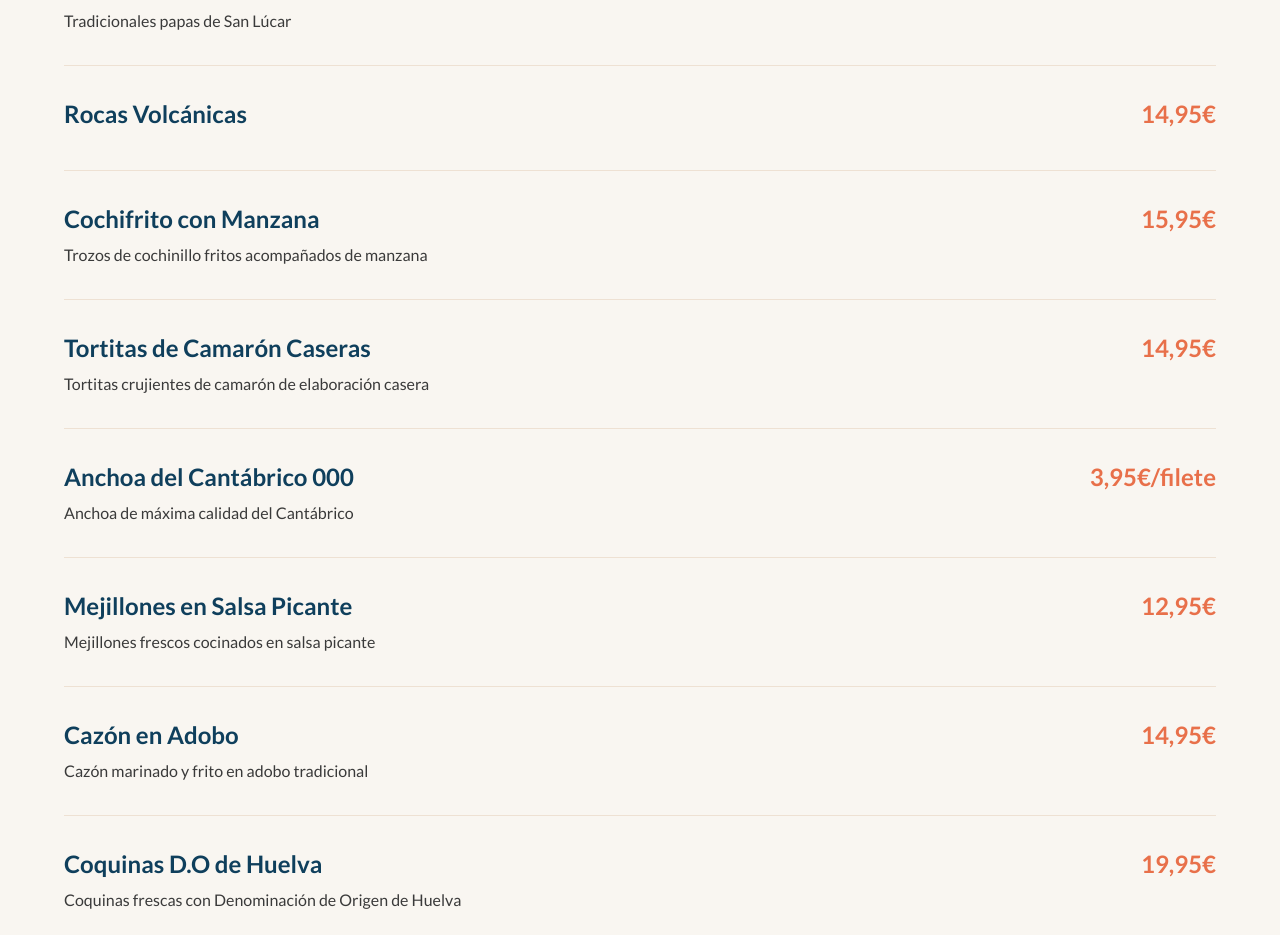
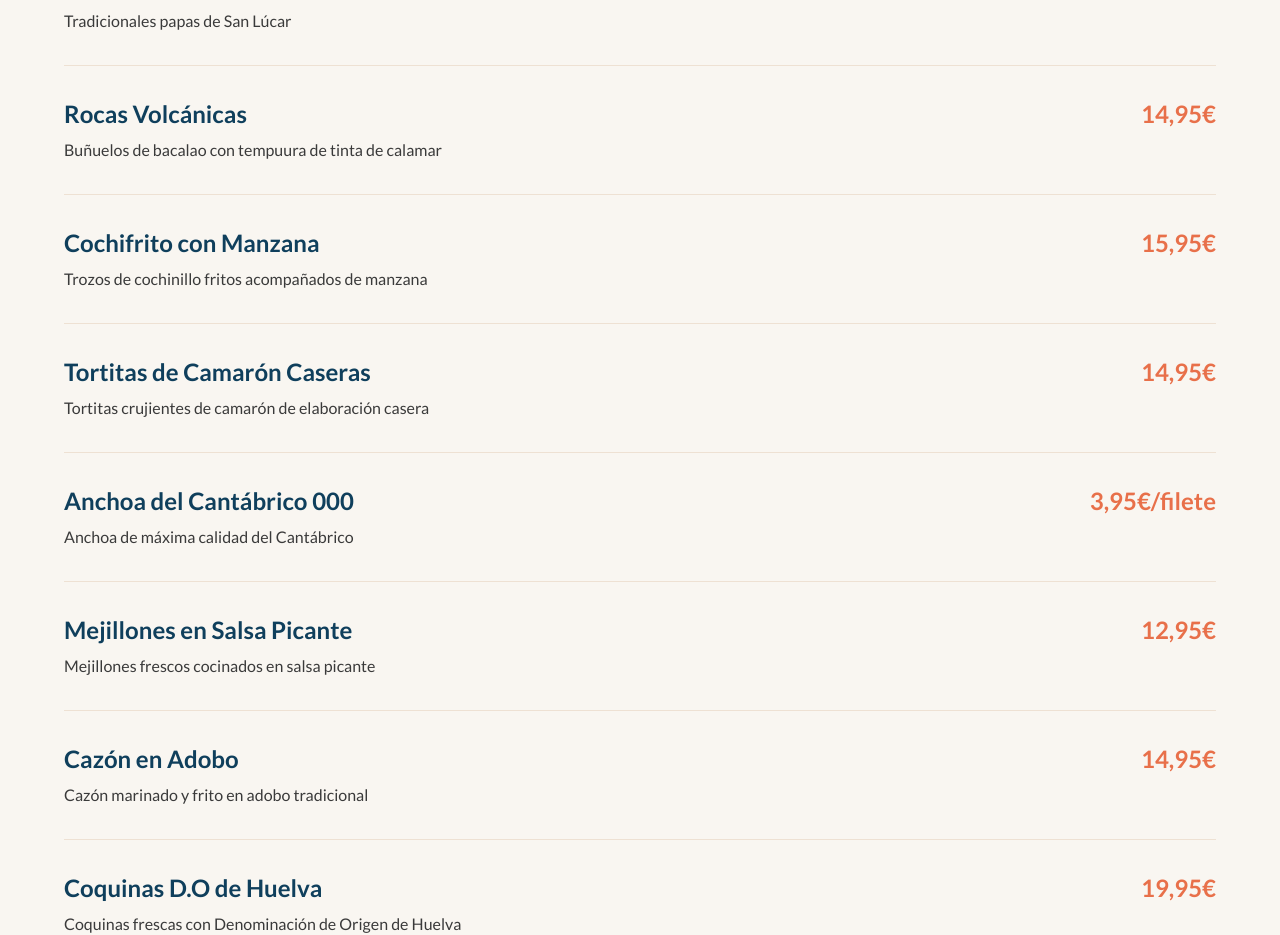
Before and after one commit to yerayhurtado/raco-de-huelva, a Next.js app: page / in a window 1280 px wide. Shown: the part 5380-6315 px from the top of the page. Built offline with nearby package versions, Linux system fonts and the light colour scheme.

Commit message:
Update Carta.tsx

```diff
--- a/src/app/Carta/Carta.tsx
+++ b/src/app/Carta/Carta.tsx
@@ -28,7 +28,7 @@ const menuItems: Record<MenuCategory, { nombre: string; descripcion: string; pre
     },
     {
       nombre: "Rocas Volcánicas",
-      descripcion: "",
+      descripcion: "Buñuelos de bacalao con tempuura de tinta de calamar",
       precio: "14,95€"
     },
     {
@@ -202,7 +202,7 @@ const menuItems: Record<MenuCategory, { nombre: string; descripcion: string; pre
   ],
   "Vinos": [
     {
-      "nombre": "Vino de la Casa",
+      "nombre": "Vino de la Casa Zuazo Gaston Rioja",
       "descripcion": "DOCa Rioja. 95% Tempranillo, 5% Graciano. Color cereza de capa media-alta con ribete rojizo. Aroma intenso, combinando fruta fresca y confinada. De entrada fresca y viva con un equilibrio tánico-ácido adecuado, largo retrogusto.",
       "precio": "16€ (Botella) / 3,95€ (Copa)"
     },
@@ -227,7 +227,7 @@ const menuItems: Record<MenuCategory, { nombre: string; descripcion: string; pre
       "precio": "18,50€"
     },
     {
-      "nombre": "Vino de la Casa",
+      "nombre": "Vino de la Casa Tapas Gaston Verdejo",
       "descripcion": "100% Verdejo. Color amarillo pálido con sutiles reflejos dorados. Aromas de piña, melocotón y cítricos junto a notas florales y de hinojo. Excelente entrada fresca, con acidez, fruta y frescura.",
       "precio": "16€ (Botella) / 3,95€ (Copa)"
     },
```
